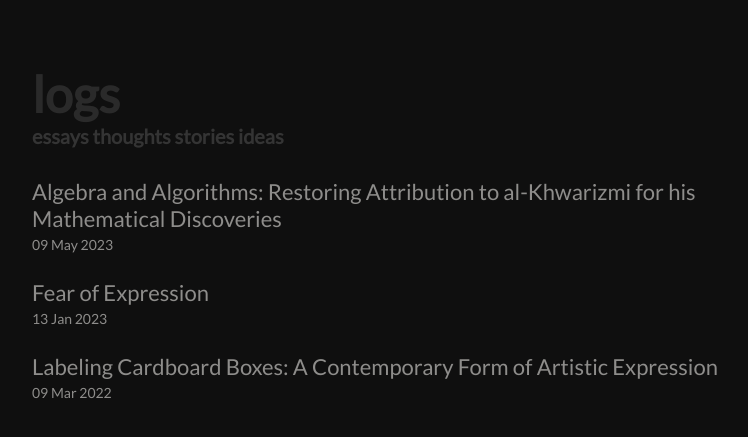
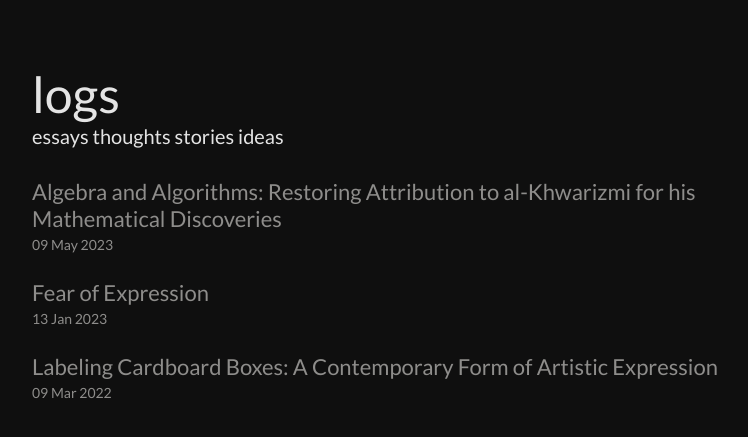
Before and after one commit to aykae/aboudirai.github.io, a Jekyll site: the page built from logs.html, in a window 1280 px wide. Shown: the top 437 px of the page, without its empty margins (233-981 px from the left). Built offline with Jekyll 4.4.1, drawn with Linux system fonts in a browser that asks for light colours; nearby versions of some CDN libraries; library files that are not in the unit come from our copies.

```diff
--- a/assets/css/styles.css
+++ b/assets/css/styles.css
@@ -171,9 +171,9 @@
     font-family: "Lucida Console";
     /* color: #00ff15; */
     /* color: #00b786; */
-    color: #343434;
+    /* color: #343434; */
+    color: #e4e4e4;
     font-size: 60px;
-    opacity: 0.75;
 
     margin-bottom: 10%;
     text-align: left;
@@ -280,8 +280,8 @@
     padding: 0;
 
     font-size: 50px;
-    color: #343434;
-    opacity: 75%;
+    color: #e4e4e4;
+    font-weight: normal;
 }
 
 .blog-container h3 {
@@ -290,8 +290,8 @@
     margin-bottom: 30px;
 
     font-size: 20px;
-    color: #343434;
-    opacity: 100%;
+    color: #e4e4e4;
+    font-weight: normal;
 }
 
 .blog-container h2 {
@@ -307,6 +307,10 @@
     padding: 0;
     color: inherit;
     font-size: 14px;
+}
+
+.blog-container a{
+    transition: all 0.5s ease;
 }
 
 .blog-container a:hover{
```
Also changed, not shown: _data/projects.yml (+37 -29 lines).
